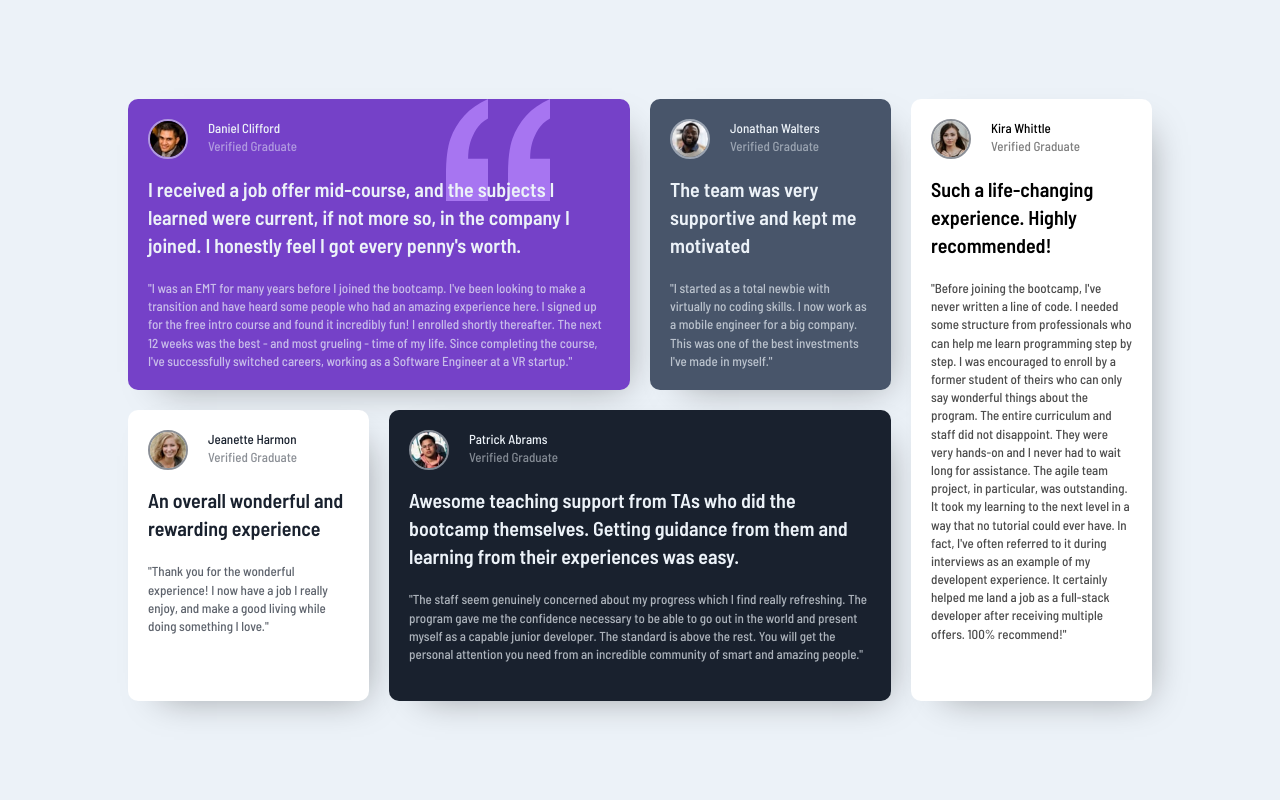
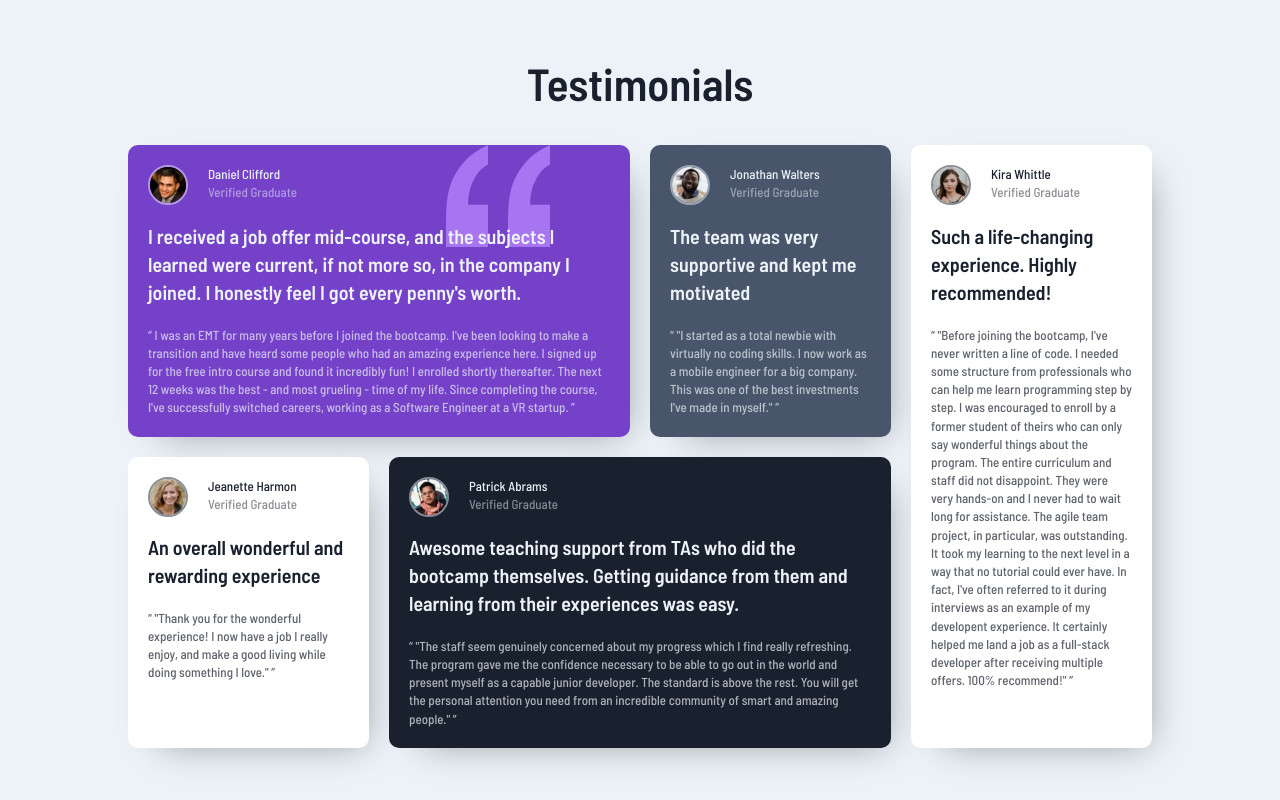
Before and after one commit to bmharley/css-grid-practice, a plain HTML site: page index.html in a window 1280 px wide. Drawn offline with Linux system fonts and the light colour scheme.

Commit message:
semantic html tags and class naming tidy up

```diff
--- a/css/testimonials.css
+++ b/css/testimonials.css
@@ -1,5 +1,6 @@
 :root {
   --page-background: hsl(210, 46%, 95%);
+  --text-color: hsl(219, 29%, 14%);
   --testimonial-head-primary-background: hsl(263, 55%, 52%);
   --testimonial-head-secondary-background: hsl(217, 19%, 35%);
   --testimonial-foot-primary-background: hsl(219, 29%, 14%);
@@ -24,9 +25,10 @@ body {
   line-height: 1.4;
   font-weight: 500;
   font-family: "Barlow Semi Condensed", sans-serif;
+  color: var(--text-color);
 }
 
-.page-contain {
+.content {
   box-sizing: border-box;
   min-height: 100%;
   width: 100%;
@@ -36,7 +38,7 @@ body {
 }
 
 @media only screen and (min-width: 769px) {
-  .page-contain {
+  .content {
     display: flex;
     align-items: center;
     justify-content: center;
@@ -44,7 +46,7 @@ body {
 }
 
 @media only screen and (max-width: 768px) {
-  .page-contain {
+  .content {
     padding-right: 2rem;
     padding-left: 2rem;
   }
@@ -54,20 +56,28 @@ body {
   padding-left: 0;
   margin-top: 0;
   margin-bottom: 0;
-  list-style-type: none;
 }
 
 @media only screen and (min-width: 769px) {
   .testimonials {
     display: grid;
-    grid-template-rows: 1fr 1fr;
     grid-template-columns: 1fr 1fr 1fr 1fr;
     grid-template-areas:
+      "title title title title"
       "head-primary head-primary head-secondary aside"
       "foot-secondary foot-primary foot-primary aside";
     grid-gap: 2rem;
     width: 80%;
   }
+}
+
+.testimonials__main-heading {
+  grid-area: title;
+  margin-top: 0;
+  margin-bottom: 1rem;
+  font-weight: 600;
+  font-size: 4.5rem;
+  text-align: center;
 }
 
 .testimonial {
@@ -150,13 +160,16 @@ body {
 }
 
 .testimonial__heading {
+  display: block;
   margin-top: 0;
   margin-bottom: 2rem;
   font-size: 2rem;
   font-weight: 600;
+  font-style: normal;
 }
 
 .testimonial__quote {
+  display: block;
   margin-top: 0;
   margin-bottom: 0;
   opacity: 0.7;
--- a/index.html
+++ b/index.html
@@ -31,9 +31,11 @@
 
 </head>
 <body>
-  <div class="page-contain">
-    <ul class="testimonials">
-      <li class="testimonial testimonial--head-primary">
+  <main class="content">
+    <section class="testimonials">
+      <h1 class="testimonials__main-heading">Testimonials</h1>
+
+      <article class="testimonial testimonial--head-primary">
         <h2 class="testimonial__author">
           <img class="testimonial__author-avatar testimonial__author-avatar--light" src="/images/image-daniel.jpg" alt="author photo" />
 
@@ -42,21 +44,21 @@
           <span class="testimonial__author-description">Verified Graduate</span>
         </h2>
 
-        <h3 class="testimonial__heading">
+        <em class="testimonial__heading">
           I received a job offer mid-course, and the subjects I learned were current, if not more so,
           in the company I joined. I honestly feel I got every penny's worth.
-        </h3>
+        </em>
 
-        <p class="testimonial__quote">
-          "I was an EMT for many years before I joined the bootcamp. I've been looking to make a
+        <q class="testimonial__quote">
+          I was an EMT for many years before I joined the bootcamp. I've been looking to make a
           transition and have heard some people who had an amazing experience here. I signed up
           for the free intro course and found it incredibly fun! I enrolled shortly thereafter.
           The next 12 weeks was the best - and most grueling - time of my life. Since completing
-          the course, I've successfully switched careers, working as a Software Engineer at a VR startup."
-        </p>
-      </li>
+          the course, I've successfully switched careers, working as a Software Engineer at a VR startup.
+        </q>
+      </article>
 
-      <li class="testimonial testimonial--head-secondary">
+      <article class="testimonial testimonial--head-secondary">
         <h2 class="testimonial__author">
           <img class="testimonial__author-avatar testimonial__author-avatar--light" src="/images/image-jonathan.jpg" alt="author photo" />
 
@@ -65,17 +67,17 @@
           <span class="testimonial__author-description">Verified Graduate</span>
         </h2>
 
-        <h3 class="testimonial__heading">
+        <em class="testimonial__heading">
           The team was very supportive and kept me motivated
-        </h3>
+        </em>
 
-        <p class="testimonial__quote">
+        <q class="testimonial__quote">
           "I started as a total newbie with virtually no coding skills. I now work as a mobile engineer
           for a big company. This was one of the best investments I've made in myself."
-        </p>
-      </li>
+        </q>
+      </article>
 
-      <li class="testimonial testimonial--foot-secondary">
+      <article class="testimonial testimonial--foot-secondary">
         <h2 class="testimonial__author">
           <img class="testimonial__author-avatar testimonial__author-avatar--dark" src="/images/image-jeanette.jpg" alt="author photo" />
 
@@ -84,17 +86,17 @@
           <span class="testimonial__author-description">Verified Graduate</span>
         </h2>
 
-        <h3 class="testimonial__heading">
+        <em class="testimonial__heading">
           An overall wonderful and rewarding experience
-        </h3>
+        </em>
 
-        <p class="testimonial__quote">
+        <q class="testimonial__quote">
           "Thank you for the wonderful experience! I now have a job I really enjoy, and make a good living
           while doing something I love."
-        </p>
-      </li>
+        </q>
+      </article>
 
-      <li class="testimonial testimonial--foot-primary">
+      <article class="testimonial testimonial--foot-primary">
         <h2 class="testimonial__author">
           <img class="testimonial__author-avatar testimonial__author-avatar--light" src="/images/image-patrick.jpg" alt="author photo" />
 
@@ -103,20 +105,20 @@
           <span class="testimonial__author-description">Verified Graduate</span>
         </h2>
 
-        <h3 class="testimonial__heading">
+        <em class="testimonial__heading">
           Awesome teaching support from TAs who did the bootcamp themselves. Getting guidance from them and
           learning from their experiences was easy.
-        </h3>
+        </em>
 
-        <p class="testimonial__quote">
+        <q class="testimonial__quote">
           "The staff seem genuinely concerned about my progress which I find really refreshing. The program
           gave me the confidence necessary to be able to go out in the world and present myself as a capable
           junior developer. The standard is above the rest. You will get the personal attention you need from
           an incredible community of smart and amazing people."
-        </p>
-      </li>
+        </q>
+      </article>
 
-      <li class="testimonial testimonial--aside">
+      <article class="testimonial testimonial--aside">
         <h2 class="testimonial__author">
           <img class="testimonial__author-avatar testimonial__author-avatar--dark" src="/images/image-kira.jpg" alt="author photo" />
 
@@ -125,11 +127,11 @@
           <span class="testimonial__author-description">Verified Graduate</span>
         </h2>
 
-        <h3 class="testimonial__heading">
+        <em class="testimonial__heading">
           Such a life-changing experience. Highly recommended!
-        </h3>
+        </em>
 
-        <p class="testimonial__quote">
+        <q class="testimonial__quote">
           "Before joining the bootcamp, I've never written a line of code. I needed some structure from
           professionals who can help me learn programming step by step. I was encouraged to enroll by a former
           student of theirs who can only say wonderful things about the program. The entire curriculum and staff
@@ -138,9 +140,9 @@
           could ever have. In fact, I've often referred to it during interviews as an example of my developent
           experience. It certainly helped me land a job as a full-stack developer after receiving multiple offers.
           100% recommend!"
-        </p>
-      </li>
-    </ul>
-</center>
+        </q>
+      </article>
+    </section>
+  </main>
 </body>
 </html>
```
